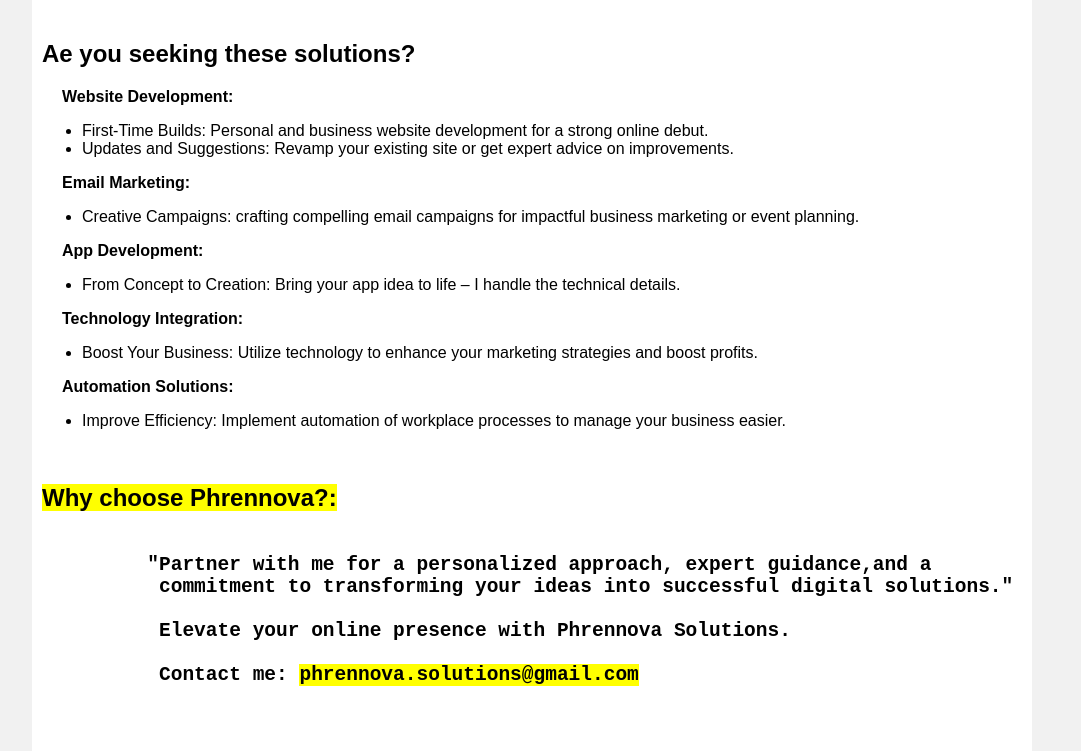
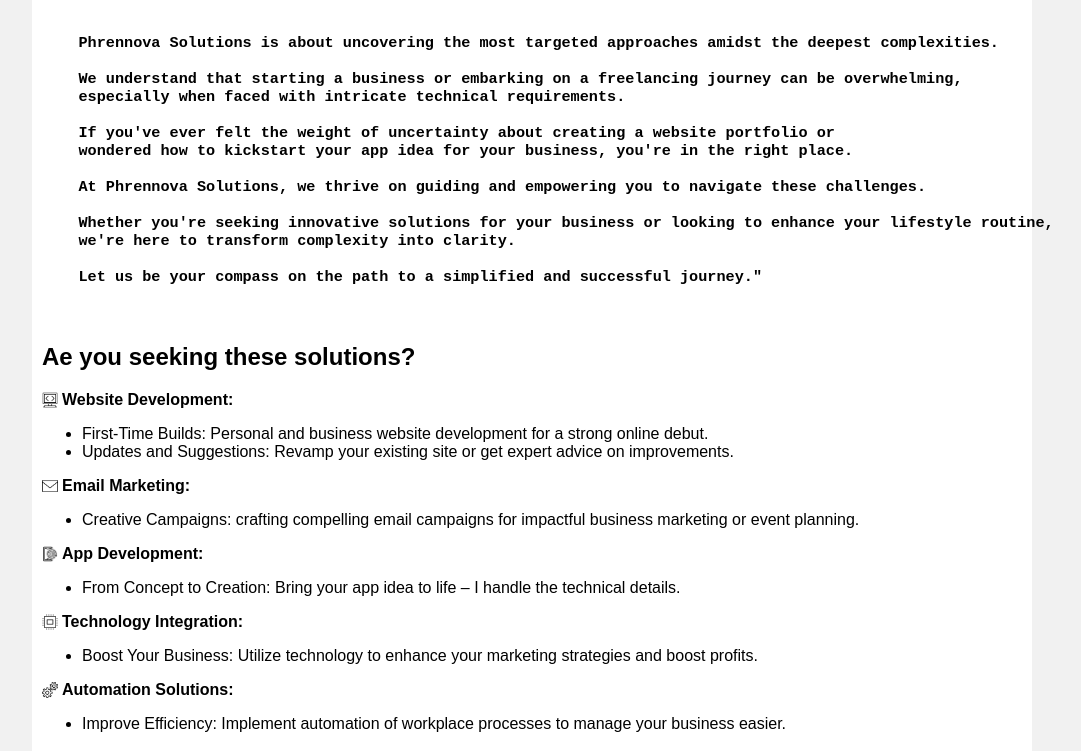
Before and after one commit to aromval4/Phrennova_site, a plain HTML site: page index.html in a window 1280 px wide. Shown: the part 410-1161 px from the top of the page, without its empty margins (108-1189 px from the left). Drawn offline with Linux system fonts and the light colour scheme.

Commit message:
Update index.html

```diff
--- a/index.html
+++ b/index.html
@@ -74,35 +74,35 @@ h1 {
 .email {
             list-style-type: none;
             padding-left: 20px; /* Adjust as needed based on the icon size */
-            background: url('src/email.png') no-repeat left center;
+            background: url('email.png') no-repeat left center;
             background-size: 16px; /* Adjust based on your favicon size */
         }
 
 .web {
             list-style-type: none;
             padding-left: 20px; /* Adjust as needed based on the icon size */
-            background: url('src/web.png') no-repeat left center;
+            background: url('web.png') no-repeat left center;
             background-size: 16px; /* Adjust based on your favicon size */
         }
 
 .app {
             list-style-type: none;
             padding-left: 20px; /* Adjust as needed based on the icon size */
-            background: url('src/app.png') no-repeat left center;
+            background: url('app.png') no-repeat left center;
             background-size: 16px; /* Adjust based on your favicon size */
         }
 
 .technology {
             list-style-type: none;
             padding-left: 20px; /* Adjust as needed based on the icon size */
-            background: url('src/technology.png') no-repeat left center;
+            background: url('technology.png') no-repeat left center;
             background-size: 16px; /* Adjust based on your favicon size */
         }
 
 .auto {
             list-style-type: none;
             padding-left: 20px; /* Adjust as needed based on the icon size */
-            background: url('src/auto.png') no-repeat left center;
+            background: url('auto.png') no-repeat left center;
             background-size: 16px; /* Adjust based on your favicon size */
         }
 
@@ -115,7 +115,7 @@ h1 {
 
     <div class="main">
         <div class="content">
-            <img src="src/skull_logo.svg" alt="skull_logo" style="width:950px">
+            <img src="skull_logo.svg" alt="skull_logo" style="width:950px">
             <h2><i> "Navigating Complexity, Delivering Simplicity."</i></h2>
 <h3><pre>
 
```
